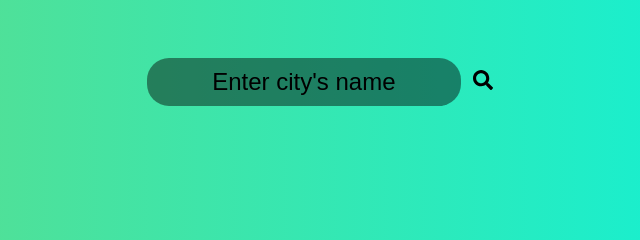
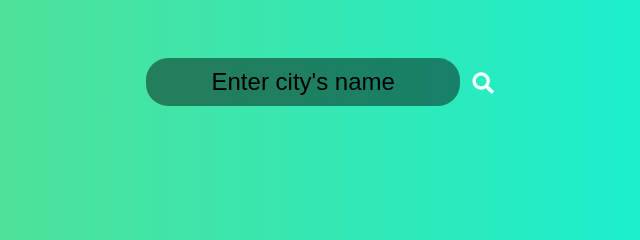
Before and after one commit to vishallondhe48/Weather_app, a plain HTML site: page index.html in a window 1280 px wide. Shown: the part 196-436 px from the top of the page, 320-960 px from the left. Drawn offline with Linux system fonts and the light colour scheme.

Commit message:
Added font-awesome icon and removed outline on icon when clicked

```diff
--- a/index.html
+++ b/index.html
@@ -6,6 +6,7 @@
     <meta name="viewport" content="width=device-width, initial-scale=1.0">
     <link href="https://fonts.googleapis.com/css2?family=Poppins:wght@400;700&family=Raleway:wght@700&display=swap"
         rel="stylesheet">
+    <link rel="stylesheet" href="https://cdnjs.cloudflare.com/ajax/libs/font-awesome/5.14.0/css/all.min.css">
     <link rel="stylesheet" href="./style.css">
     <title>Document</title>
 </head>
@@ -15,7 +16,7 @@
     <div class="container">
         <div class="searchBox">
             <input type="text" class="inputValue" placeholder="Enter city's name">
-            <button type="submit" class="search"><img src="./icons/search.svg" alt=""></button>
+            <button type="submit" class="search"><i class="fas fa-search fa-lg"></i></button>
         </div>
         <div class="result">
             <h1 class="name"></h1>
--- a/style.css
+++ b/style.css
@@ -41,8 +41,14 @@ body {
 	border: none;
 	cursor: pointer;
 }
-.search img {
-	width: 20px;
+.search {
+	outline: none;
+}
+.search i {
+	color: white;
+}
+.search i:hover {
+	color: rgb(0, 132, 255);
 }
 ::placeholder {
 	color: black;
```
Also changed, not shown: icons/search.svg (deleted).
